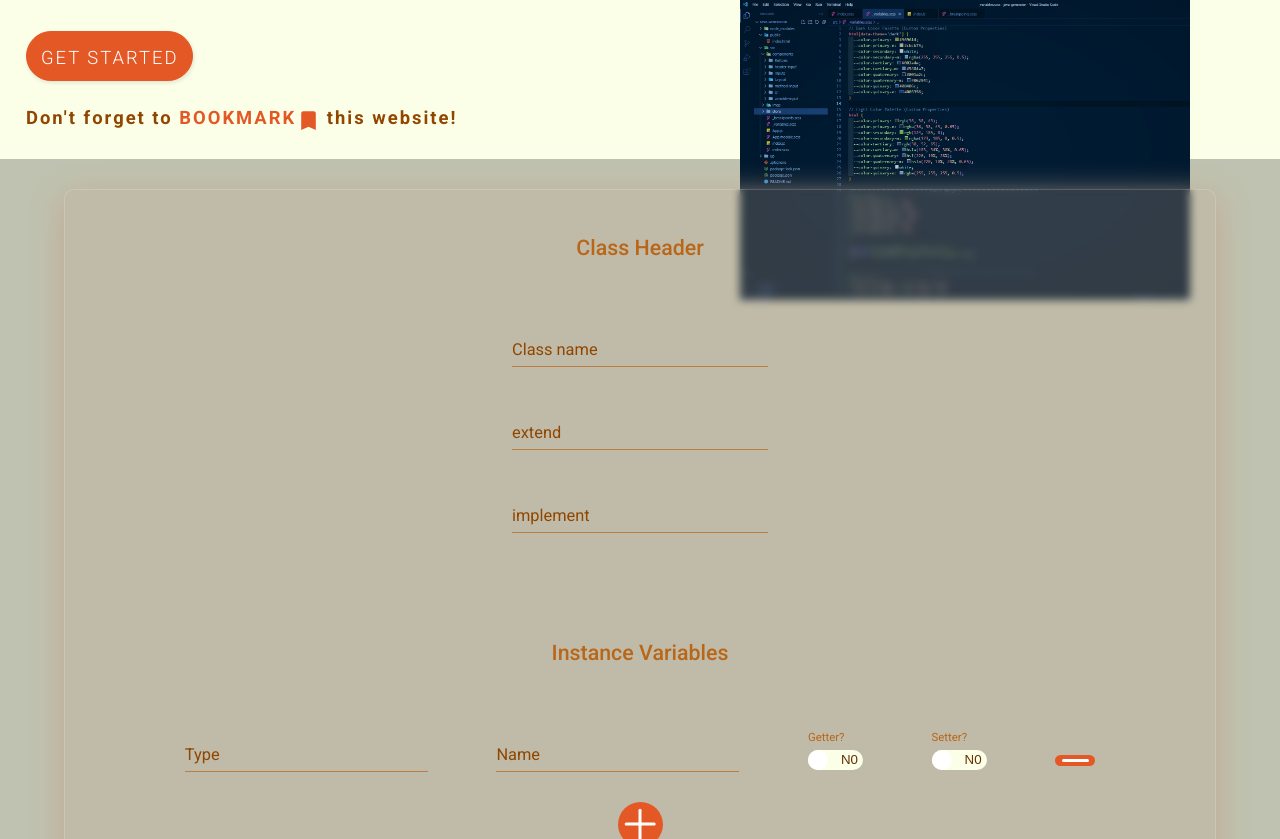
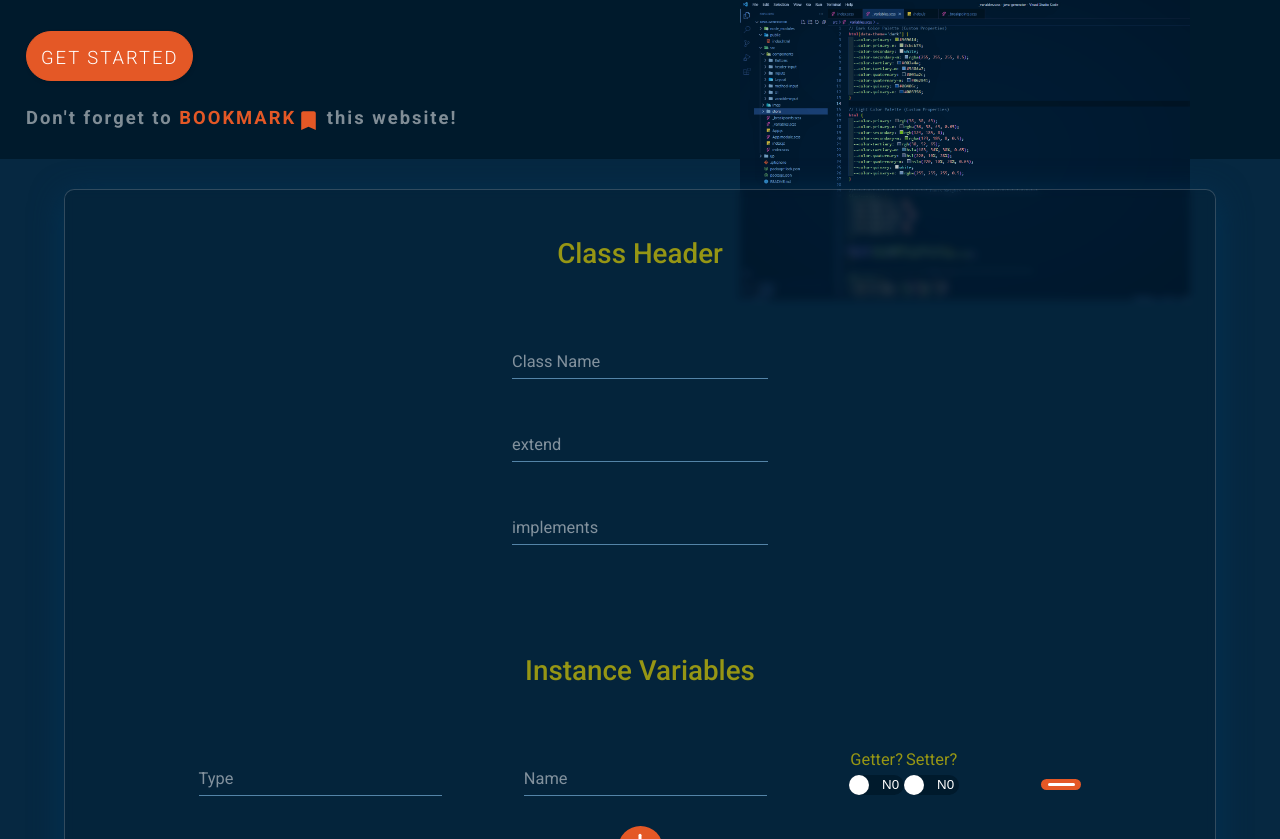
Before and after one commit to FIXME404/Java-Generator-v2, a React (Create React App) app: page / in a window 1280 px wide. Shown: the part 641-1480 px from the top of the page. Built offline with nearby package versions, Linux system fonts and the light colour scheme.

Commit message:
Working on the checkboxes layout

```diff
--- a/public/index.html
+++ b/public/index.html
@@ -1,5 +1,5 @@
 <!DOCTYPE html>
-<html lang="en" data-theme="light">
+<html lang="en" data-theme="dark">
   <head>
     <meta charset="utf-8" />
     <link rel="icon" href="%PUBLIC_URL%/favicon.ico" />
--- a/src/components/Inputs/Checkbox.js
+++ b/src/components/Inputs/Checkbox.js
@@ -1,4 +1,5 @@
 import { useState } from 'react';
+import styles from './Checkbox.module.scss';
 
 function Checkbox(props) {
   const [isChecked, setIsChecked] = useState(false);
@@ -9,7 +10,7 @@ function Checkbox(props) {
   };
 
   return (
-    <>
+    <div className={styles.checkbox}>
       <label>{props.label}</label>
       <input
         type='checkbox'
@@ -18,7 +19,7 @@ function Checkbox(props) {
         onKeyPress={handleChange}
         onChange={handleChange}
       />
-    </>
+    </div>
   );
 }
 
--- /dev/null
+++ b/src/components/Inputs/Checkbox.module.scss
@@ -0,0 +1,85 @@
+@use '../../_breakpoints.scss' as mixins;
+@import '../../variables';
+
+.checkbox {
+  display: flex;
+  align-items: center;
+  flex-direction: column;
+  height: min-content;
+
+  input[type='checkbox'] {
+    cursor: pointer;
+    position: relative;
+    width: 5.5rem;
+    height: 2rem;
+    -webkit-appearance: none;
+    -moz-appearance: none;
+    background-color: var(--color-quinary);
+    border-radius: 2.5rem;
+    transition: all 0.3s ease-in-out;
+  }
+
+  input:checked[type='checkbox'] {
+    background-color: var(--color-primary);
+  }
+
+  input:not(:checked)[type='checkbox'] {
+    background-color: var(--color-quaternary);
+  }
+
+  input[type='checkbox']::before {
+    position: absolute;
+    width: 2rem;
+    height: 100%;
+    border-radius: 50%;
+    background-color: var(--color-quinary);
+    transition: all 0.3s ease-in-out;
+  }
+
+  input[type='checkbox']::before {
+    content: '';
+    left: 0;
+    background-color: white;
+  }
+
+  input:checked[type='checkbox']::before {
+    left: 63%;
+  }
+
+  input:not(:checked)[type='checkbox']::after {
+    right: 0.5rem;
+    top: 0.2rem;
+    content: 'N0';
+    position: absolute;
+    height: 100%;
+    color: var(--color-secondary);
+  }
+
+  input:checked[type='checkbox']::after {
+    left: 0.6rem;
+    top: 0.2rem;
+    content: 'YES';
+    position: absolute;
+    height: 100%;
+    color: white;
+  }
+
+  label {
+    font-size: font-size(font-size-extra-small);
+    color: var(--color-primary);
+  }
+
+  // @@@@@@@@@@@@@@@@@@@@@@@@@@@@@@@@@ The 600px Mark Breakpoint @@@@@@@@@@@@@@@@@@@@@@@@@@@@@@@@@@@@@
+  @include mixins.media-mobile-large {
+    label {
+      font-size: calc(0.8rem + 1vw);
+    }
+  }
+
+  // @@@@@@@@@@@@@@@@@@@@@@@@@@@@@@@@@ The 480px Mark Breakpoint @@@@@@@@@@@@@@@@@@@@@@@@@@@@@@@@@@@@@
+  @include mixins.media-mobile {
+    label {
+      font-size: calc(0.8rem + 1.4vw);
+    }
+  }
+}
--- a/src/components/Inputs/TextInput.module.scss
+++ b/src/components/Inputs/TextInput.module.scss
@@ -57,4 +57,29 @@
     display: block;
     transition: 0.2s;
   }
+
+  // @@@@@@@@@@@@@@@@@@@@@@@@@@@@@@@@@ The 800px Mark Breakpoint @@@@@@@@@@@@@@@@@@@@@@@@@@@@@@@@@@@@@
+  @include mixins.media-tablet {
+    input {
+      font-size: calc(1rem + 1.2vw);
+
+      ~ label {
+        top: 0.5rem;
+      }
+    }
+  }
+
+  // @@@@@@@@@@@@@@@@@@@@@@@@@@@@@@@@@ The 600px Mark Breakpoint @@@@@@@@@@@@@@@@@@@@@@@@@@@@@@@@@@@@@
+  @include mixins.media-mobile-large {
+    label {
+      font-size: calc(0.8rem + 1vw);
+    }
+  }
+
+  // @@@@@@@@@@@@@@@@@@@@@@@@@@@@@@@@@ The 480px Mark Breakpoint @@@@@@@@@@@@@@@@@@@@@@@@@@@@@@@@@@@@@
+  @include mixins.media-mobile {
+    label {
+      font-size: calc(0.8rem + 1.4vw);
+    }
+  }
 }
--- a/src/components/Layout/InputSection.module.scss
+++ b/src/components/Layout/InputSection.module.scss
@@ -12,7 +12,7 @@
 
   h3 {
     color: var(--color-primary);
-    font-size: font-size(font-size-regular);
+    font-size: font-size(font-size-medium);
     font-weight: font-weight(font-weight-medium);
     margin-bottom: 4.5rem;
   }
--- a/src/components/header-input/HeaderInput.js
+++ b/src/components/header-input/HeaderInput.js
@@ -1,6 +1,7 @@
 import styles from './HeaderInput.module.scss';
 import { useDispatch } from 'react-redux';
 import { headerActions } from '../../store/header';
+import TextInput from '../Inputs/TextInput';
 
 function HeaderInput() {
   const dispatch = useDispatch();
@@ -15,23 +16,30 @@ function HeaderInput() {
   return (
     <div className={styles['header-sector']}>
       <div className={styles['header-sector__content']}>
-        <input id='name' onChange={changeNameHandler} placeholder='Class Name' required />
-        <label htmlFor='name'>Class name</label>
+        <TextInput
+          name='NAME'
+          label='Class Name'
+          placeholder='Class Name'
+          updateMethod={changeNameHandler}
+        />
       </div>
 
       <div className={styles['header-sector__content']}>
-        <input id='extends' onChange={changeExtendsHandler} placeholder='extend' required />
-        <label htmlFor='extends'>extend</label>
+        <TextInput
+          name='EXTENDS'
+          label='extend'
+          placeholder='extend'
+          updateMethod={changeExtendsHandler}
+        />
       </div>
 
       <div className={styles['header-sector__content']}>
-        <input
-          id='implements'
-          onChange={changeImplementsHandler}
+        <TextInput
+          name='IMPLEMENTS'
+          label='implements'
           placeholder='implements'
-          required
+          updateMethod={changeImplementsHandler}
         />
-        <label htmlFor='implements'>implement</label>
       </div>
     </div>
   );
--- a/src/components/header-input/HeaderInput.module.scss
+++ b/src/components/header-input/HeaderInput.module.scss
@@ -12,82 +12,12 @@
   &__content {
     position: relative;
     width: 20vw;
-
-    input {
-      width: 100%;
-      margin: 3rem auto;
-      font-size: font-size(font-size-small);
-      font-weight: font-weight(font-weight-thin);
-      color: var(--color-secondary);
-      border: 0;
-      outline: 0;
-      border-bottom: 0.1rem solid var(--color-tertiary-m);
-      background: transparent;
-      transition: border-color 0.2s;
-
-      &::placeholder {
-        color: transparent;
-      }
-
-      &:placeholder-shown ~ label {
-        cursor: text;
-        top: 2rem;
-      }
-
-      &:required,
-      &:invalid {
-        box-shadow: none;
-      }
-    }
-
-    input:focus {
-      font-weight: font-weight(font-weight-thin);
-      border-width: 0.2rem;
-      border-image: linear-gradient(to right, var(--color-button), var(--color-button));
-      border-image-slice: 1;
-
-      ~ label {
-        color: var(--color-button);
-        font-weight: font-weight(font-weight-medium);
-        opacity: 0.7;
-        position: absolute;
-        top: -1rem;
-        display: block;
-        transition: 0.2s;
-      }
-    }
-
-    label {
-      font-size: font-size(font-size-extra-small);
-      color: var(--color-secondary-m);
-      position: absolute;
-      top: 0;
-      display: block;
-      transition: 0.2s;
-    }
   }
 
   // @@@@@@@@@@@@@@@@@@@@@@@@@@@@@@@@@ The 1024px Mark Breakpoint @@@@@@@@@@@@@@@@@@@@@@@@@@@@@@@@@@@@@
   @include mixins.media-laptop {
     &__content {
-      label {
-        font-size: calc(1rem + 0.4vw);
-      }
-    }
-  }
-
-  // @@@@@@@@@@@@@@@@@@@@@@@@@@@@@@@@@ The 800px Mark Breakpoint @@@@@@@@@@@@@@@@@@@@@@@@@@@@@@@@@@@@@
-  @include mixins.media-tablet {
-    &__content {
-      width: 50vw;
-
-      input {
-        font-size: calc(1rem + 1.2vw);
-
-        ~ label {
-          top: 0.5rem;
-        }
-      }
+      width: 40vw;
     }
   }
 
@@ -95,21 +25,6 @@
   @include mixins.media-mobile-large {
     &__content {
       width: 70vw;
-
-      label {
-        font-size: calc(0.8rem + 1vw);
-      }
-    }
-  }
-
-  // @@@@@@@@@@@@@@@@@@@@@@@@@@@@@@@@@ The 400px Mark Breakpoint @@@@@@@@@@@@@@@@@@@@@@@@@@@@@@@@@@@@@
-  @include mixins.media-mobile {
-    &__content {
-      width: 70vw;
-
-      label {
-        font-size: calc(0.8rem + 1.4vw);
-      }
     }
   }
 }
--- a/src/components/variable-input/VariableInput.js
+++ b/src/components/variable-input/VariableInput.js
@@ -50,61 +50,13 @@ function VariableInput(props) {
 
       <div className={styles['variable-sector__checkbox']}>
         <Checkbox name='GETTER' label='Getter?' updateCheckbox={handleCheckboxChange} />
-      </div>
-
-      <div className={styles['variable-sector__checkbox']}>
         <Checkbox name='SETTER' label='Setter?' updateCheckbox={handleCheckboxChange} />
       </div>
+      {/*
+      <div className={styles['variable-sector__checkbox']}>
+      </div> */}
 
       <RemoveInputFieldButton type={'variable'} id={props.id} />
-
-      {/* <input
-          name='TYPE'
-          id='TYPE'
-          type='text'
-          value={state.type}
-          onChange={handleTextChange}
-          onBlur={handleChange}
-        />
-        <label htmlFor='TYPE'>Type</label>
-
-        <input
-          name='NAME'
-          id='NAME'
-          type='text'
-          value={state.name}
-          onChange={handleTextChange}
-          onBlur={handleChange}
-        />
-        <label htmlFor='NAME'>Name</label>
-      </div>
-
-      <div className='col-4'>
-        <label>
-          <input
-            name='GETTER'
-            type='checkbox'
-            checked={state.includesGetter}
-            onKeyPress={handleChange}
-            onChange={handleChange}
-          />{' '}
-          getter?
-        </label>
-
-        <label className='checkbox-text'>
-          <input
-            name='SETTER'
-            type='checkbox'
-            checked={state.includesSetter}
-            onKeyPress={handleChange}
-            onChange={handleChange}
-          />{' '}
-          setter?
-        </label>
-      </div>
-      <div className='col-1'>
-        <RemoveInputField type={'variable'} id={props.id} />
-      </div> */}
     </div>
   );
 }
--- a/src/components/variable-input/VariableInput.module.scss
+++ b/src/components/variable-input/VariableInput.module.scss
@@ -9,92 +9,98 @@
   // @@@@@@@@@@@@@@@@@@@@@@@@@@@ TEXT FIELD BOXES @@@@@@@@@@@@@@@@@@@@@@@@@@@
 
   // @@@@@@@@@@@@@@@@@@@@@@@@@@@ CHECKBOX @@@@@@@@@@@@@@@@@@@@@@@@@@@
+
   &__checkbox {
     display: flex;
-    align-items: center;
-    position: relative;
+    padding-top: 0.1rem;
+    justify-content: space-evenly;
+  }
+  // &__checkbox {
+  //   display: flex;
+  //   align-items: center;
+  //   position: relative;
 
-    input[type='checkbox'] {
-      cursor: pointer;
-      position: relative;
-      width: 5.5rem;
-      height: 2rem;
-      -webkit-appearance: none;
-      -moz-appearance: none;
-      background-color: var(--color-quinary);
-      border-radius: 2.5rem;
-      transition: all 0.3s ease-in-out;
-    }
+  //   input[type='checkbox'] {
+  //     cursor: pointer;
+  //     position: relative;
+  //     width: 5.5rem;
+  //     height: 2rem;
+  //     -webkit-appearance: none;
+  //     -moz-appearance: none;
+  //     background-color: var(--color-quinary);
+  //     border-radius: 2.5rem;
+  //     transition: all 0.3s ease-in-out;
+  //   }
 
-    input:checked[type='checkbox'] {
-      background-color: var(--color-primary);
-    }
+  //   input:checked[type='checkbox'] {
+  //     background-color: var(--color-primary);
+  //   }
 
-    input:not(:checked)[type='checkbox'] {
-      background-color: var(--color-quaternary);
-    }
+  //   input:not(:checked)[type='checkbox'] {
+  //     background-color: var(--color-quaternary);
+  //   }
 
-    input[type='checkbox']::before {
-      position: absolute;
-      width: 2rem;
-      height: 100%;
-      border-radius: 50%;
-      background-color: var(--color-quinary);
-      transition: all 0.3s ease-in-out;
-    }
+  //   input[type='checkbox']::before {
+  //     position: absolute;
+  //     width: 2rem;
+  //     height: 100%;
+  //     border-radius: 50%;
+  //     background-color: var(--color-quinary);
+  //     transition: all 0.3s ease-in-out;
+  //   }
 
-    input[type='checkbox']::before {
-      content: '';
-      left: 0;
-      background-color: white;
-    }
+  //   input[type='checkbox']::before {
+  //     content: '';
+  //     left: 0;
+  //     background-color: white;
+  //   }
 
-    input:checked[type='checkbox']::before {
-      left: 63%;
-    }
+  //   input:checked[type='checkbox']::before {
+  //     left: 63%;
+  //   }
 
-    input:not(:checked)[type='checkbox']::after {
-      right: 0.5rem;
-      top: 0.2rem;
-      content: 'N0';
-      position: absolute;
-      height: 100%;
-      color: var(--color-secondary);
-    }
+  //   input:not(:checked)[type='checkbox']::after {
+  //     right: 0.5rem;
+  //     top: 0.2rem;
+  //     content: 'N0';
+  //     position: absolute;
+  //     height: 100%;
+  //     color: var(--color-secondary);
+  //   }
 
-    input:checked[type='checkbox']::after {
-      left: 0.6rem;
-      top: 0.2rem;
-      content: 'YES';
-      position: absolute;
-      height: 100%;
-      color: white;
-    }
+  //   input:checked[type='checkbox']::after {
+  //     left: 0.6rem;
+  //     top: 0.2rem;
+  //     content: 'YES';
+  //     position: absolute;
+  //     height: 100%;
+  //     color: white;
+  //   }
 
-    label {
-      position: absolute;
-      top: 0.8rem;
-      font-size: calc(0.5rem + 0.5vw);
-      color: var(--color-primary);
-    }
-  }
+  //   label {
+  //     position: absolute;
+  //     top: 0.8rem;
+  //     font-size: calc(0.5rem + 0.5vw);
+  //     color: var(--color-primary);
+  //   }
+  // }
 
-  // @@@@@@@@@@@@@@@@@@@@@@@@@@@@@@@@@ The 1024px Mark Breakpoint @@@@@@@@@@@@@@@@@@@@@@@@@@@@@@@@@@@@@
-  @include mixins.media-laptop {
-    &__input {
-      label {
-        font-size: calc(1rem + 0.4vw);
-      }
-    }
+  // // @@@@@@@@@@@@@@@@@@@@@@@@@@@@@@@@@ The 1024px Mark Breakpoint @@@@@@@@@@@@@@@@@@@@@@@@@@@@@@@@@@@@@
+  // @include mixins.media-laptop {
+  //   &__input {
+  //     label {
+  //       font-size: calc(1rem + 0.4vw);
+  //     }
+  //   }
 
-    &__checkbox {
-      label {
-        font-size: calc(1rem + 0.4vw);
-        top: 0;
-        right: 0.7rem;
-      }
-    }
-  }
+  //   &__checkbox {
+  //     label {
+  //       font-size: calc(1rem + 0.4vw);
+  //       top: 0;
+  //       right: 0.7rem;
+  //     }
+  //   }
+  // }
 
   // @@@@@@@@@@@@@@@@@@@@@@@@@@@@@@@@@ The 800px Mark Breakpoint @@@@@@@@@@@@@@@@@@@@@@@@@@@@@@@@@@@@@
   @include mixins.media-tablet {
@@ -107,20 +113,24 @@
     }
 
     &__checkbox {
-      label {
-        top: -2.7rem;
-      }
+      width: 100%;
     }
+
+    // &__checkbox {
+    //   label {
+    //     top: -2.7rem;
+    //   }
+    // }
   }
 
-  // @@@@@@@@@@@@@@@@@@@@@@@@@@@@@@@@@ The 600px Mark Breakpoint @@@@@@@@@@@@@@@@@@@@@@@@@@@@@@@@@@@@@
-  @include mixins.media-mobile-large {
-    &__input {
-      label {
-        font-size: calc(0.8rem + 1vw);
-      }
-    }
-  }
+  // // @@@@@@@@@@@@@@@@@@@@@@@@@@@@@@@@@ The 600px Mark Breakpoint @@@@@@@@@@@@@@@@@@@@@@@@@@@@@@@@@@@@@
+  // @include mixins.media-mobile-large {
+  //   &__input {
+  //     label {
+  //       font-size: calc(0.8rem + 1vw);
+  //     }
+  //   }
+  // }
 
   // @@@@@@@@@@@@@@@@@@@@@@@@@@@@@@@@@ The 480px Mark Breakpoint @@@@@@@@@@@@@@@@@@@@@@@@@@@@@@@@@@@@@
   @include mixins.media-mobile {
@@ -128,9 +138,9 @@
       width: 77%;
       margin-bottom: 0;
 
-      label {
-        font-size: calc(0.8rem + 1vw);
-      }
+      // label {
+      //   font-size: calc(0.8rem + 1vw);
+      // }
     }
 
     &__checkbox {
```
Also changed, not shown: src/components/Inputs/Checkbox.module.css (deleted).
